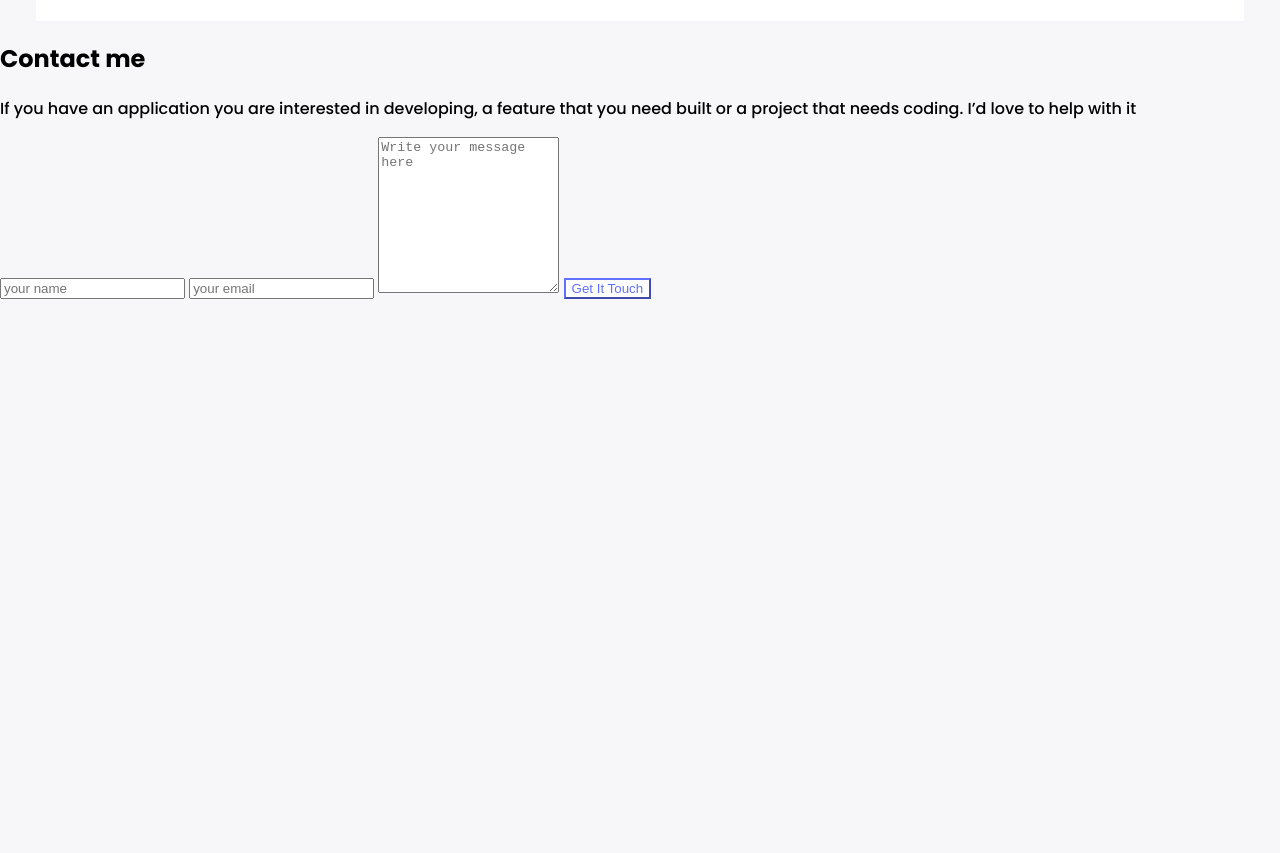
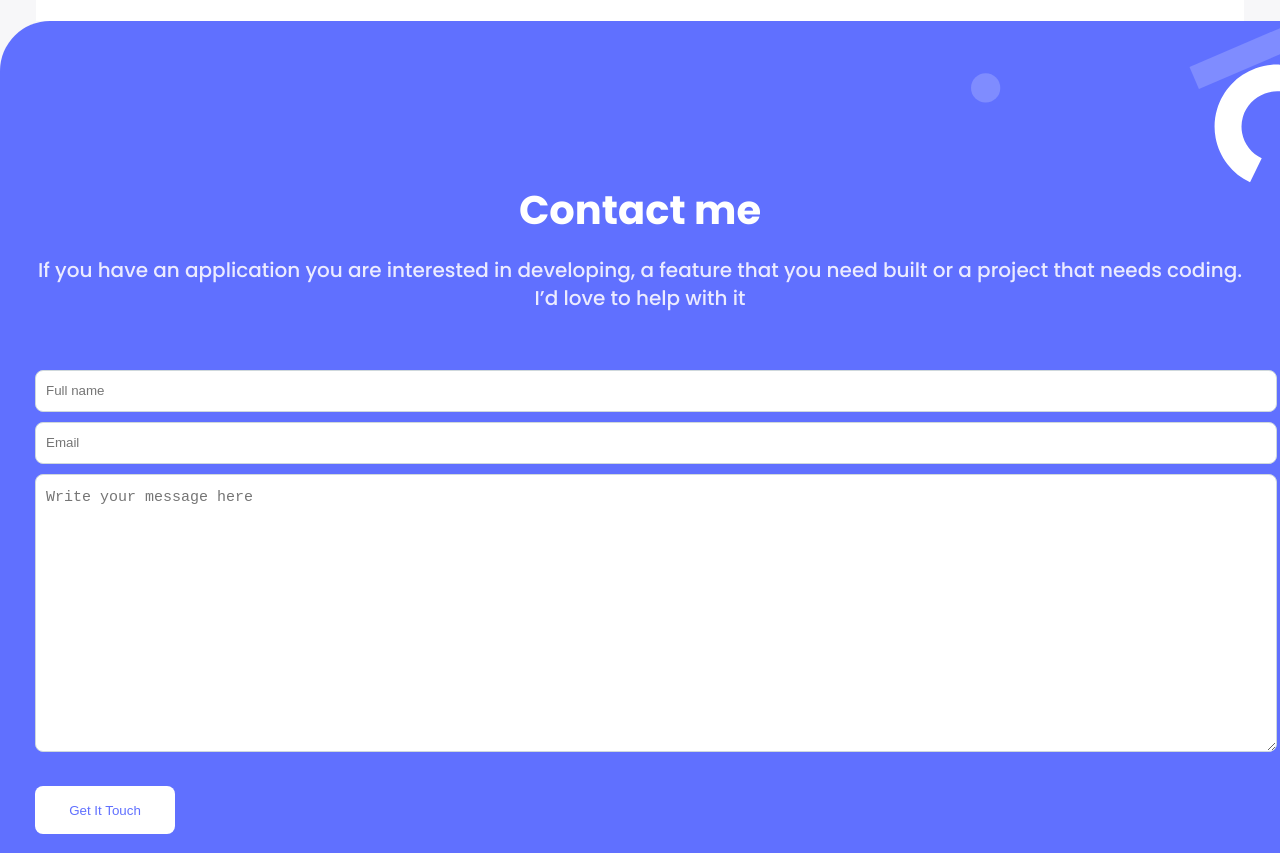
Before and after one commit to Rizk100/Ashraf_portfolio, a website: page index.html in a window 1280 px wide. Shown: the part 3587-4440 px from the top of the page. Before the commit the page ends 3887 px from the top, so only its background shows below. Drawn offline with Linux system fonts and the light colour scheme.

Commit message:
Add Contact Me form

```diff
--- a/index.html
+++ b/index.html
@@ -260,48 +260,25 @@
           </section>
         </div>
       </section>
-    </main>
-    <footer>
-      <section class="contact-info">
-        <article class="contact-headings">
-          <h2>Contact me</h2>
-          <p>
-            If you have an application you are interested in developing, a
-            feature that you need built or a project that needs coding. I’d love
-            to help with it
-          </p>
+
+    <section class="contact-info">
+      <article class="contact-headings">
+        <h2>Contact me</h2>
+         <p> If you have an application you are interested in developing,
+           a feature that you need built or a project that needs coding.
+            I’d love to help with it  </p>
         </article>
 
-        <form action="" method="post">
-          <input
-            type="text"
-            name="useranme"
-            id="username"
-            maxlength="30"
-            placeholder="your name"
-            required
-          />
+      <form action="https://formspree.io/f/xwkyyjgv" method="POST">
 
-          <input
-            type="email"
-            name="email"
-            id="email"
-            placeholder="your email"
-            required
-          />
+      <input type="text" name="username"  maxlength="30" placeholder="Full name" required>
 
-          <textarea
-            name="message"
-            id="message"
-            rows="10"
-            maxlength="500"
-            placeholder="Write your message here"
-            required
-          ></textarea>
+      <input type="email" name="email" placeholder="Email" required>
 
-          <button type="submit">Get It Touch</button>
-        </form>
-      </section>
-    </footer>
+      <textarea name="message" cols="30" rows="10" maxlength="500" placeholder="Write your message here" required></textarea>
+      <button class="form-submit" type="submit">Get It Touch </button>
+      </form>
+    </section>
+  </main>
   </body>
 </html>
--- a/styles.css
+++ b/styles.css
@@ -1,17 +1,29 @@
 @import url("https://fonts.googleapis.com/css2?family=Poppins:wght@200;300;500;700&display=swap");
+@media only screen and (max-width: 768px) {
+  [class*="col-"] {
+    width: 100%;
+  }
+}
+
 
 body {
   background: #f7f7f9;
   margin: 0;
   font-family: "Poppins", sans-serif;
+  min-height: 100vh;
 }
 
-.navibar {
+.nav-bar {
   background: #ffff;
   padding-top: 15px;
   padding-bottom: 15px;
   padding-left: 24px;
   padding-right: 24px;
+  width: 100%;
+  height: 70px;
+  display: flex;
+  justify-content: space-between;
+  align-items: center;
 }
 
 .nav-container {
@@ -234,3 +246,83 @@ button:disabled {
   display: grid;
   grid-gap: 20px;
 }
+
+.contact-info {
+  background-color: #6070ff;
+  background-image: url(assets/contactbg.svg);
+  background-size: contain;
+  background-repeat: no-repeat;
+  background-position: right 0 top 5px;
+  border-top-left-radius: 50px;
+  display: flex;
+  flex-direction: column;
+  padding: 30px;
+}
+
+.contact-headings {
+ text-align: center;
+ margin-top: 100px;
+}
+
+.contact-headings >h2 {
+  font-weight: 700px;
+  font-size: 40px;
+  line-height: 52px;
+  margin-bottom: 10px;
+  color: #fff;
+  line-height: 52px;
+}
+.contact-headings >p {
+ font-weight: 400px;
+ margin-bottom: 30px;
+ font-size: 20px;
+ line-height: 28px;
+ color: #ebebff;
+}
+
+form {
+  width: 100%;
+  padding: 18px 5px;
+}
+
+input {
+  background: #fff;
+  border: 1px solid #cfd8dc;
+  border-radius: 8px;
+  width: 100%;
+  color: #172b4d;
+  margin-top: 10px;
+  line-height: 20px;
+  font-weight: 400;
+  padding: 10px;
+}
+
+textarea {
+  width: 100%;
+  height: 16rem;
+  background: #fff;
+  border: 1px solid #cfd8dc;
+  border-radius: 8px;
+  line-height: 26px;
+  padding: 10px;
+  font-size: 15px;
+  color: #172b4d;
+  margin-top: 10px;
+}
+
+.form-submit {
+  margin-top: 27px;
+  margin-bottom: 127px;
+  background: #fff;
+  border-radius: 8px;
+  color: #6070ff;
+  padding: 12px 16px;
+  width: 140px;
+  height: 48px;
+  border: none;
+}
+
+form button:hover {
+  background-color: #6070ff;
+  color: #fff;
+}
```
Also changed, not shown: assets/Contact me (1).png (added), assets/Ellipse 12 (1).png (added), assets/Ellipse 12.png (added), assets/Ellipse 3.png (added), assets/Ellipse 5.png (added), assets/Rectangle 4.png (added), assets/Rectangle 7.png (added), assets/contactbg.svg (added).
